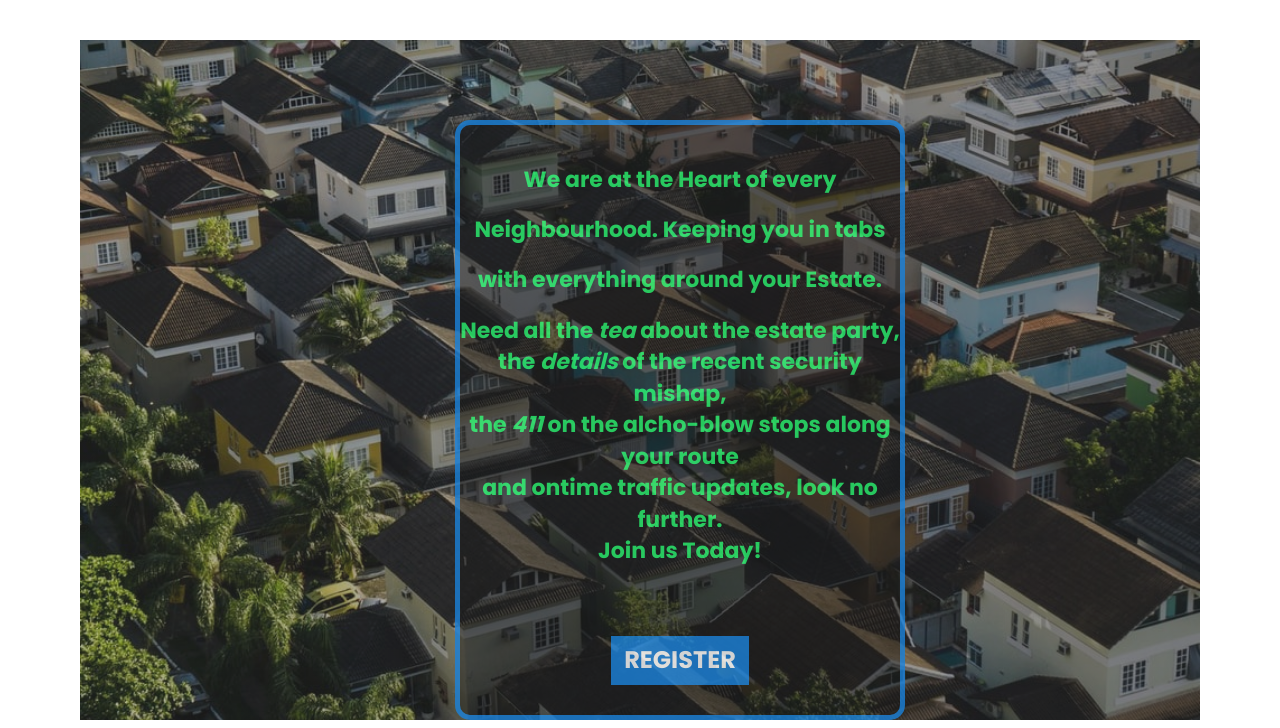
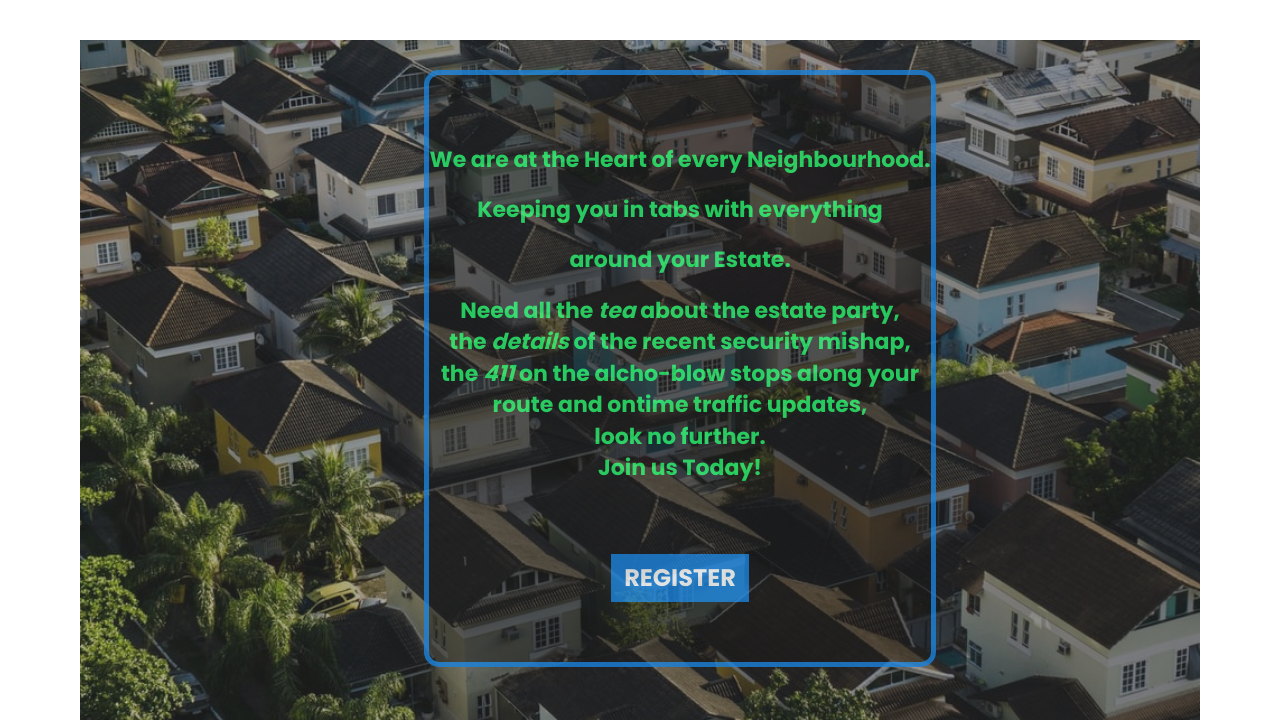
Before and after one commit to gladyswambura/AreaCode, a Flask app: page / in a window 1280 px wide. Shown: the part 72-800 px from the top of the page. Run offline with Flask 2, Linux system fonts and the light colour scheme; some libraries are stand-ins or nearby versions.

Commit message:
modify the card styling

```diff
--- a/app/static/css/index.css
+++ b/app/static/css/index.css
@@ -17,15 +17,16 @@ body{
     justify-content: center;
     align-items: center;
     align-content:center;
+    padding-top: 30px;
 }
 .card{
-    width: 450px;
-    height:600px;
+    /* width: 480px; */
+    /* height:600px; */
     border: 5px solid #0275d8;
     background: rgba(0,0,0,0.6);
     opacity: 0.8;
     border-radius:15px;
-    margin-top: 80px;
+    padding-top: 30px;
     color:#12f15e;
     font-size:22px;
     font-weight:600;
@@ -39,8 +40,12 @@ body{
     padding-top: 30px;
     line-height: 50px;
 }
+.registerbttn{
+    padding: 60px 0px;
+
+}
 .reg{
-    margin-top: 60px;
+
     color: white;
     font-size:24px;
     font-weight:800;
--- a/app/templates/index.html
+++ b/app/templates/index.html
@@ -25,9 +25,10 @@
     <div class="container">
       <div class="card">
         <div class="card-body">
-          <p class="card-text text-center">We are at the Heart of every Neighbourhood. Keeping you in tabs with everything around your Estate.</p>
-          <p>Need all the <em>tea</em> about the estate party, the <em>details</em> of the recent security mishap, <br> the <em>411</em> on the alcho-blow stops along your route <br> and ontime traffic updates, look no further.<br> Join us Today! </p>
-          <a href="{{url_for('auth.register')}}" class=" btn my-2 my-sm-0 card-link reg">REGISTER</a>
+          <p class="card-text text-center">We are at the Heart of every Neighbourhood. <br>Keeping you in tabs with everything <br>around your Estate.</p>
+          <p>Need all the <em>tea</em> about the estate party,<br> the <em>details</em> of the recent security mishap, <br> the <em>411</em> on the alcho-blow stops along your <br>route and ontime traffic updates, <br>look no further.<br> Join us Today! </p>
+          <div class="registerbttn"><a href="{{url_for('auth.register')}}" class=" btn my-2 my-sm-0 card-link reg">REGISTER</a></div>
+
         </div>
       </div>
     </div>
```
